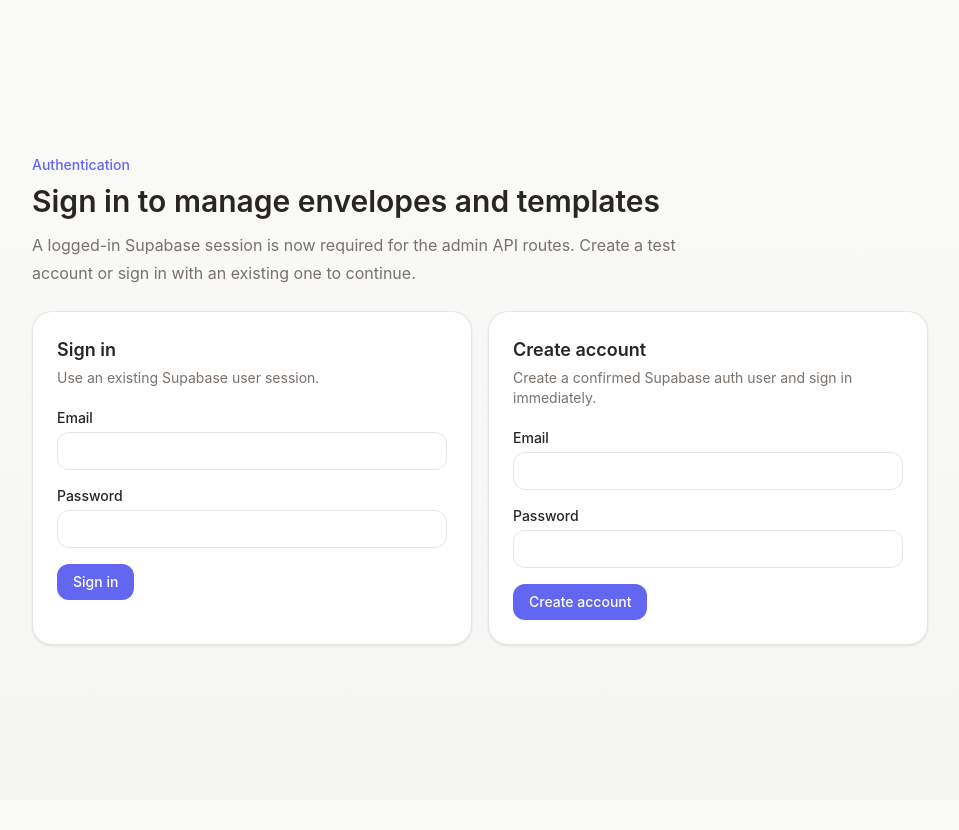
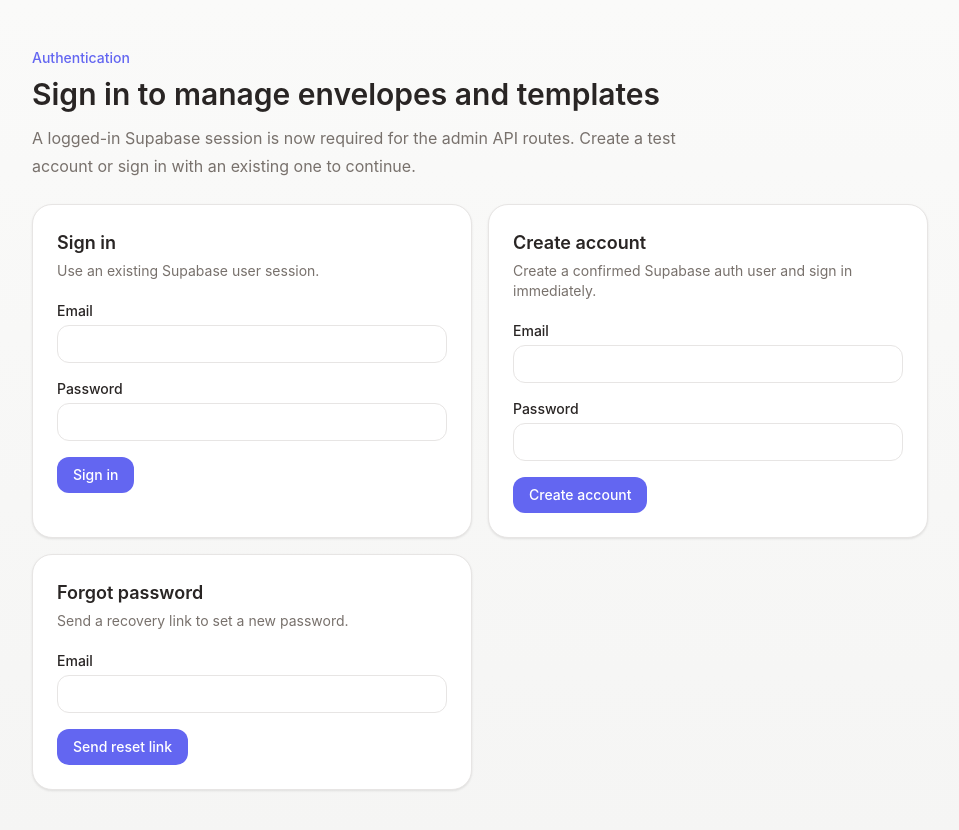
Before and after one commit to Darshojha/SignDoc, a Next.js app: page /login in a window 1280 px wide. Shown: the top 830 px of the page, without its empty margins (160-1119 px from the left). Before the commit the page ends 800 px from the top, so only its background shows below. Built offline with nearby package versions, Linux system fonts and the light colour scheme; no server answers.

Commit message:
Add password reset flow

```diff
--- a/src/app/login/AuthForms.tsx
+++ b/src/app/login/AuthForms.tsx
@@ -1,7 +1,9 @@
 "use client";
 
-import { useActionState, useState } from "react";
-import { signIn, signUp } from "./actions";
+import { useActionState, useEffect, useState } from "react";
+import { useSearchParams } from "next/navigation";
+import { createSupabaseBrowserClient } from "@/lib/supabase/client";
+import { completePasswordReset, requestPasswordReset, signIn, signUp } from "./actions";
 
 function AuthForm({
   action,
@@ -72,8 +74,120 @@ function AuthForm({
   );
 }
 
-export function AuthForms() {
+function PasswordResetRequestForm() {
+  const [state, formAction, pending] = useActionState(requestPasswordReset, undefined);
+  const [email, setEmail] = useState("");
+
   return (
+    <form
+      action={formAction}
+      className="rounded-[var(--radius-lg)] border border-[var(--color-border)] bg-[var(--color-surface)] p-6 shadow-[var(--shadow-card)]"
+    >
+      <h2 className="text-lg font-semibold text-[var(--color-text-primary)]">
+        Forgot password
+      </h2>
+      <p className="mt-1 text-sm text-[var(--color-text-secondary)]">
+        Send a recovery link to set a new password.
+      </p>
+
+      <div className="mt-5 space-y-4">
+        <label className="block">
+          <span className="mb-1 block text-sm font-medium text-[var(--color-text-primary)]">
+            Email
+          </span>
+          <input
+            name="email"
+            type="email"
+            autoComplete="email"
+            value={email}
+            onChange={(event) => setEmail(event.target.value)}
+            className="w-full rounded-[var(--radius-md)] border border-[var(--color-border)] bg-white px-3 py-2 text-sm text-[var(--color-text-primary)] outline-none transition focus:border-[var(--color-primary)]"
+          />
+        </label>
+
+        {state?.error ? <p className="text-sm text-[var(--color-danger)]">{state.error}</p> : null}
+        {state?.message ? (
+          <p className="text-sm text-[var(--color-success)]">{state.message}</p>
+        ) : null}
+
+        <button
+          type="submit"
+          disabled={pending}
+          className="rounded-[var(--radius-md)] bg-[var(--color-primary)] px-4 py-2 text-sm font-medium text-white transition hover:bg-[var(--color-primary-hover)] disabled:cursor-not-allowed disabled:opacity-60"
+        >
+          {pending ? "Sending..." : "Send reset link"}
+        </button>
+      </div>
+    </form>
+  );
+}
+
+function RecoveryPasswordForm({ initialAccessToken }: { initialAccessToken?: string }) {
+  const [state, formAction, pending] = useActionState(completePasswordReset, undefined);
+  const [password, setPassword] = useState("");
+  const [accessToken, setAccessToken] = useState<string | null>(null);
+
+  useEffect(() => {
+    const supabase = createSupabaseBrowserClient();
+    supabase.auth.getSession().then(({ data }) => {
+      const session = data.session;
+      if (session?.access_token) {
+        setAccessToken(session.access_token);
+      }
+    });
+  }, []);
+
+  const effectiveAccessToken = accessToken ?? initialAccessToken ?? null;
+
+  return (
+    <form
+      action={formAction}
+      className="rounded-[var(--radius-lg)] border border-[var(--color-border)] bg-[var(--color-surface)] p-6 shadow-[var(--shadow-card)]"
+    >
+      <h2 className="text-lg font-semibold text-[var(--color-text-primary)]">
+        Set a new password
+      </h2>
+      <p className="mt-1 text-sm text-[var(--color-text-secondary)]">
+        Use the recovery link from your email to choose a new password.
+      </p>
+
+      <div className="mt-5 space-y-4">
+        <input type="hidden" name="access_token" value={effectiveAccessToken ?? ""} />
+
+        <label className="block">
+          <span className="mb-1 block text-sm font-medium text-[var(--color-text-primary)]">
+            New password
+          </span>
+          <input
+            name="password"
+            type="password"
+            autoComplete="new-password"
+            value={password}
+            onChange={(event) => setPassword(event.target.value)}
+            className="w-full rounded-[var(--radius-md)] border border-[var(--color-border)] bg-white px-3 py-2 text-sm text-[var(--color-text-primary)] outline-none transition focus:border-[var(--color-primary)]"
+          />
+        </label>
+
+        {state?.error ? <p className="text-sm text-[var(--color-danger)]">{state.error}</p> : null}
+
+        <button
+          type="submit"
+          disabled={pending || !effectiveAccessToken}
+          className="rounded-[var(--radius-md)] bg-[var(--color-primary)] px-4 py-2 text-sm font-medium text-white transition hover:bg-[var(--color-primary-hover)] disabled:cursor-not-allowed disabled:opacity-60"
+        >
+          {pending ? "Updating..." : "Update password"}
+        </button>
+      </div>
+    </form>
+  );
+}
+
+export function AuthForms({ initialAccessToken }: { initialAccessToken?: string }) {
+  const searchParams = useSearchParams();
+  const resetMode = searchParams.get("reset") === "1";
+
+  return (
+    <div className="space-y-4">
       <div className="grid gap-4 lg:grid-cols-2">
         <AuthForm
           action={signIn}
@@ -88,5 +202,10 @@ export function AuthForms() {
           heading="Create account"
         />
       </div>
+      <div className="grid gap-4 lg:grid-cols-2">
+        <PasswordResetRequestForm />
+        {resetMode ? <RecoveryPasswordForm initialAccessToken={initialAccessToken} /> : null}
+      </div>
+    </div>
   );
 }
--- a/src/app/login/actions.ts
+++ b/src/app/login/actions.ts
@@ -5,16 +5,27 @@ import { headers } from "next/headers";
 import {
   createSupabaseAdminClient,
   createSupabaseAnonClient,
+  createSupabaseAnonClientWithToken,
 } from "@/lib/supabase/server";
 import { setAuthSession } from "@/lib/auth/session";
 import { consumeRateLimit, getClientIp } from "@/lib/rate-limit";
 
 type AuthState = {
   error?: string;
+  message?: string;
 };
 
 const LOGIN_RATE_LIMIT = { limit: 5, windowMs: 60_000 };
 const SIGNUP_RATE_LIMIT = { limit: 5, windowMs: 60_000 };
+const PASSWORD_RESET_RATE_LIMIT = { limit: 5, windowMs: 60_000 };
+
+function appBaseUrl() {
+  return (
+    process.env.NEXT_PUBLIC_APP_URL ||
+    process.env.VERCEL_PROJECT_PRODUCTION_URL?.replace(/^/, "https://") ||
+    "http://localhost:3000"
+  );
+}
 
 function readSignInCredentials(formData: FormData) {
   const email = formData.get("email");
@@ -102,3 +113,56 @@ export async function signUp(
 
   return finishLogin(credentials.email, credentials.password);
 }
+
+export async function requestPasswordReset(
+  _state: AuthState | undefined,
+  formData: FormData,
+): Promise<AuthState> {
+  const rateLimit = await enforceRateLimit("password-reset", PASSWORD_RESET_RATE_LIMIT);
+  if (!rateLimit.allowed) {
+    return { error: "Too many attempts. Try again later." };
+  }
+
+  const email = formData.get("email");
+  if (typeof email !== "string" || email.trim().length === 0) {
+    return { error: "Enter an email address." };
+  }
+
+  const supabase = createSupabaseAnonClient();
+  const { error } = await supabase.auth.resetPasswordForEmail(email.trim().toLowerCase(), {
+    redirectTo: `${appBaseUrl()}/login?reset=1`,
+  });
+
+  if (error) {
+    return { error: "Unable to send a reset link right now." };
+  }
+
+  return {
+    message: "If that email has an account, a reset link has been sent.",
+  };
+}
+
+export async function completePasswordReset(
+  _state: AuthState | undefined,
+  formData: FormData,
+): Promise<AuthState> {
+  const password = formData.get("password");
+  const accessToken = formData.get("access_token");
+
+  if (typeof password !== "string" || password.length < 6) {
+    return { error: "Password must be at least 6 characters." };
+  }
+  if (typeof accessToken !== "string" || accessToken.length === 0) {
+    return { error: "Recovery session expired. Request a new reset link." };
+  }
+
+  const supabase = createSupabaseAnonClientWithToken(accessToken);
+
+  const { error } = await supabase.auth.updateUser({ password });
+  if (error) {
+    return { error: "Unable to update your password." };
+  }
+
+  await setAuthSession(accessToken, 3600);
+  redirect("/envelopes");
+}
--- a/src/app/login/page.tsx
+++ b/src/app/login/page.tsx
@@ -1,8 +1,11 @@
 import { AuthForms } from "./AuthForms";
+import { getAuthTokenFromCookies } from "@/lib/auth/session";
 
 export const dynamic = "force-dynamic";
 
-export default function LoginPage() {
+export default async function LoginPage() {
+  const currentAccessToken = await getAuthTokenFromCookies();
+
   return (
     <main className="flex min-h-screen items-center justify-center bg-[linear-gradient(180deg,#FAFAF9_0%,#F5F5F4_100%)] px-6 py-12">
       <section className="w-full max-w-4xl">
@@ -18,7 +21,7 @@ export default function LoginPage() {
             Create a test account or sign in with an existing one to continue.
           </p>
         </div>
-        <AuthForms />
+        <AuthForms initialAccessToken={currentAccessToken ?? undefined} />
       </section>
     </main>
   );
--- a/src/lib/auth/session.ts
+++ b/src/lib/auth/session.ts
@@ -71,3 +71,7 @@ export async function getAuthenticatedUserFromCookies(): Promise<User | null> {
 
   return data.user;
 }
+
+export async function getAuthTokenFromCookies(): Promise<string | null> {
+  return (await cookies()).get(AUTH_SESSION_COOKIE)?.value ?? null;
+}
--- /dev/null
+++ b/src/lib/supabase/client.ts
@@ -0,0 +1,22 @@
+import { createClient } from "@supabase/supabase-js";
+
+export function createSupabaseBrowserClient() {
+  const supabaseUrl = process.env.NEXT_PUBLIC_SUPABASE_URL;
+  const supabaseAnonKey = process.env.NEXT_PUBLIC_SUPABASE_ANON_KEY;
+
+  if (!supabaseUrl || !supabaseAnonKey) {
+    throw new Error("Missing Supabase browser environment variables.");
+  }
+
+  return createClient(
+    supabaseUrl,
+    supabaseAnonKey,
+    {
+      auth: {
+        autoRefreshToken: true,
+        detectSessionInUrl: true,
+        persistSession: true,
+      },
+    },
+  );
+}
--- a/src/lib/supabase/server.ts
+++ b/src/lib/supabase/server.ts
@@ -26,3 +26,20 @@ export function createSupabaseAdminClient() {
     },
   );
 }
+
+export function createSupabaseAnonClientWithToken(accessToken: string) {
+  return createClient(
+    requireServerEnv("NEXT_PUBLIC_SUPABASE_URL"),
+    requireServerEnv("NEXT_PUBLIC_SUPABASE_ANON_KEY"),
+    {
+      global: {
+        headers: {
+          Authorization: `Bearer ${accessToken}`,
+        },
+      },
+      auth: {
+        persistSession: false,
+      },
+    },
+  );
+}
```
Lines whose indentation alone changed are shown as unchanged.
